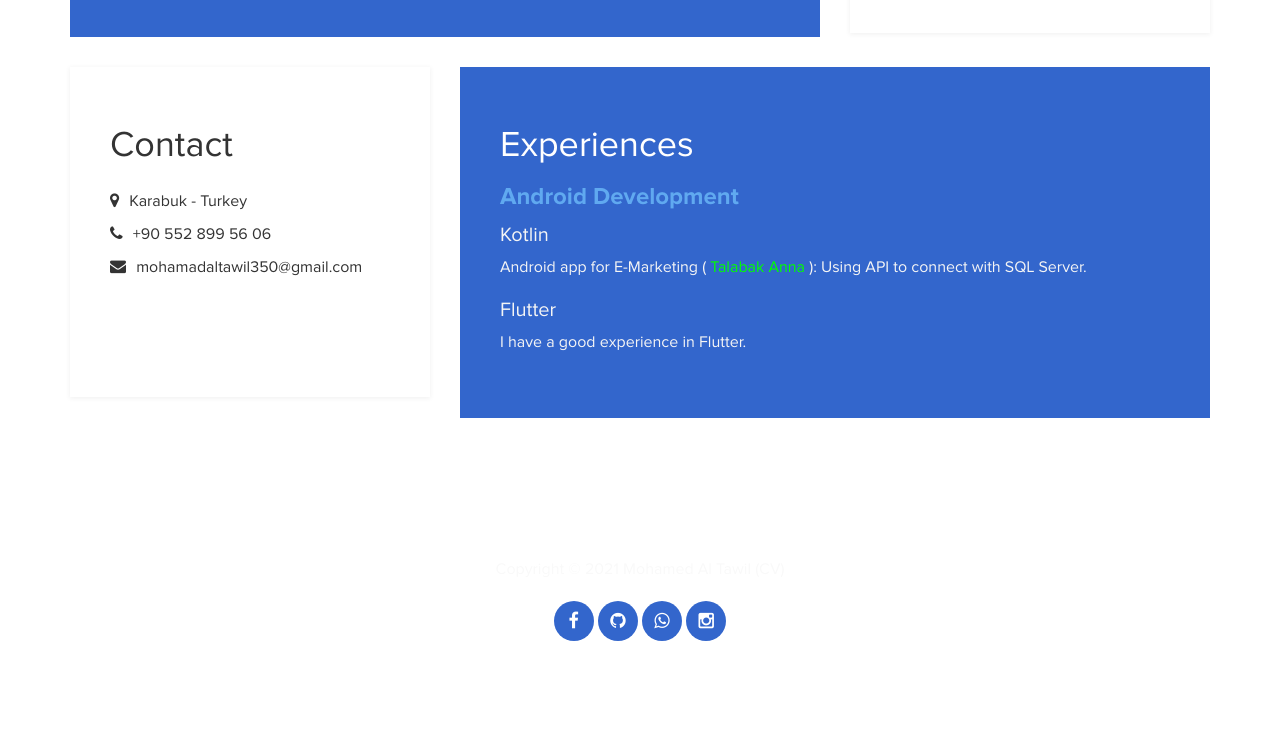
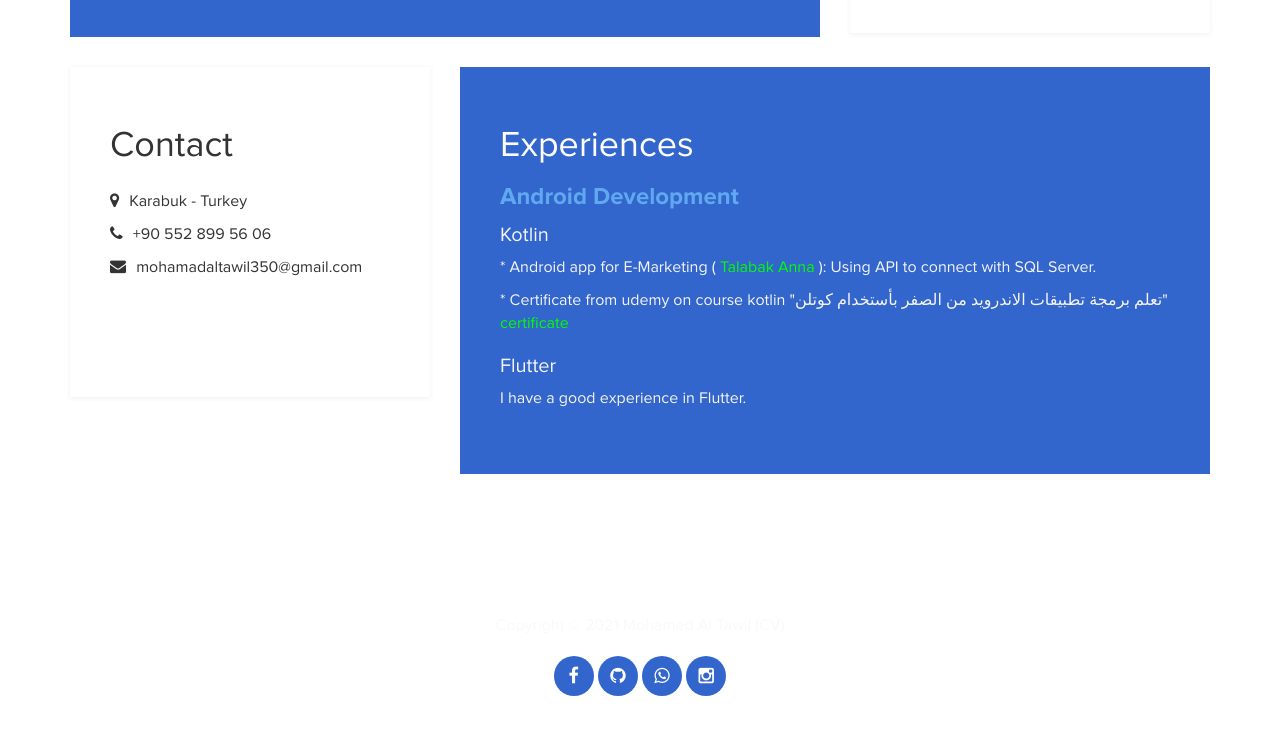
Before and after one commit to Mohamed-AlTawil/CV, a plain HTML site: page index.html in a window 1280 px wide. Shown: the part 1511-2245 px from the top of the page. Drawn offline with Linux system fonts and the light colour scheme.

Commit message:
Update index.html

```diff
--- a/index.html
+++ b/index.html
@@ -121,8 +121,9 @@ http://www.templatemo.com/tm-467-easy-profile
 					<div class="experience-content">
 						<h4 class="experience-title accent">Android Development</h4>
 						<h5>Kotlin </h5><span></span>
-						<p class="education-description">Android app for E-Marketing (
+						<p class="education-description">* Android app for E-Marketing (
 <a href="https://play.google.com/store/apps/details?id=com.softnerds.talabakanna200 "><FONT color="#00ff00">Talabak Anna</FONT></a> ): Using API to connect with SQL Server.</p>
+						<p class="education-description">* Certificate from udemy on course kotlin "تعلم برمجة تطبيقات الاندرويد من الصفر بأستخدام كوتلن" <a href="images/certificatekotlin.jpg"><FONT color="#00ff00">certificate </FONT> </a> </p>
 						<h5>Flutter</h5><span></span>
 						<p class="education-description">I have a good experience in Flutter.</p>
 					</div>
```
